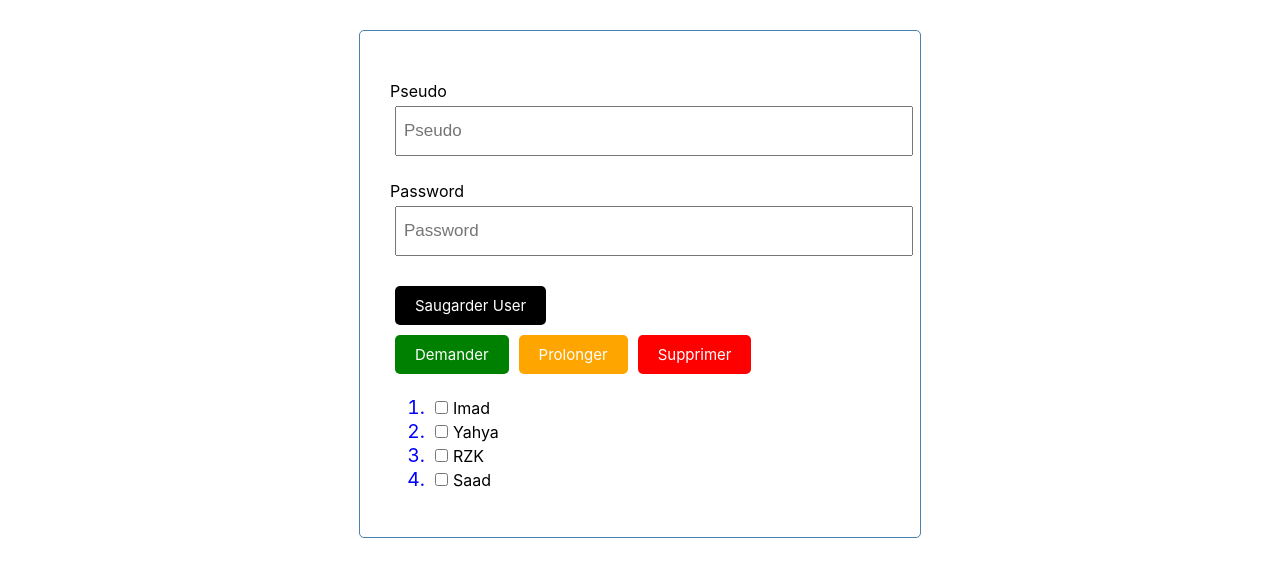
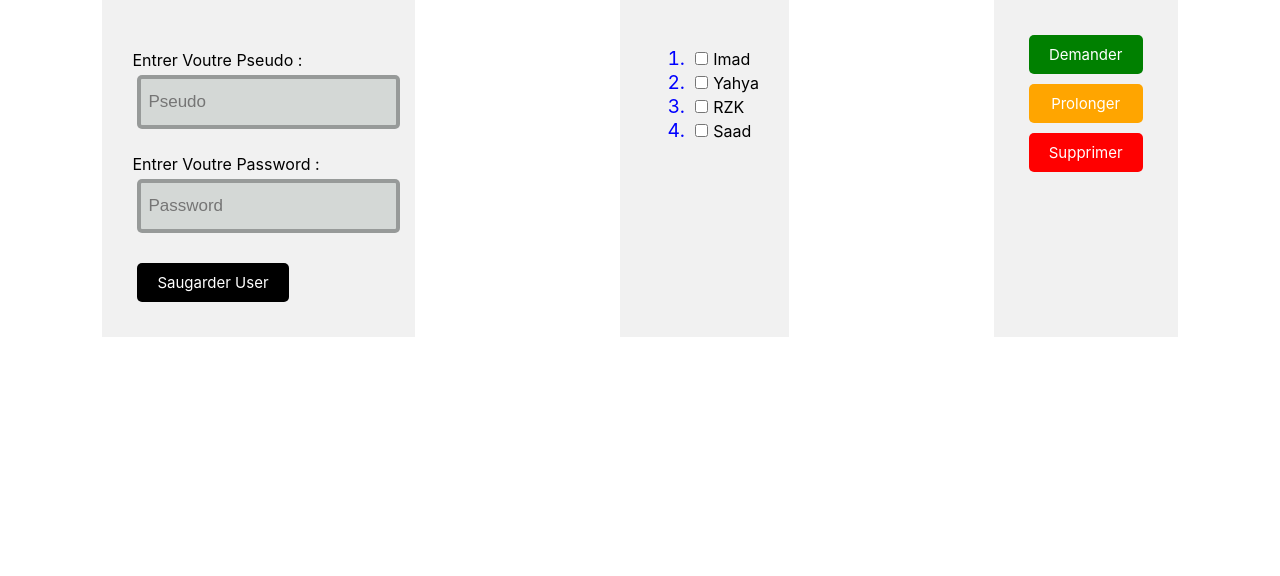
Before and after one commit to YahyaBen/tpjson, a React (Create React App) app: page / in a window 1280 px wide. Shown: the top 576 px of the page. Built offline with nearby package versions, Linux system fonts and the light colour scheme.

Commit message:
C'est fini

```diff
--- a/src/App.css
+++ /dev/null
@@ -1,35 +0,0 @@
-
-.App-logo {
-  height: 40vmin;
-  pointer-events: none;
-}
-
-@media (prefers-reduced-motion: no-preference) {
-  .App-logo {
-    animation: App-logo-spin infinite 20s linear;
-  }
-}
-
-.App-header {
-  background-color: #282c34;
-  min-height: 100vh;
-  display: flex;
-  flex-direction: column;
-  align-items: center;
-  justify-content: center;
-  font-size: calc(10px + 2vmin);
-  color: white;
-}
-
-.App-link {
-  color: #61dafb;
-}
-
-@keyframes App-logo-spin {
-  from {
-    transform: rotate(0deg);
-  }
-  to {
-    transform: rotate(360deg);
-  }
-}
--- a/src/App.js
+++ b/src/App.js
@@ -1,7 +1,6 @@
 import { useState, useEffect } from 'react'
 import Button from './components/Button.js'
 import Users from './components/Users.js'
-import './App.css';
 import Form from './components/Form.js';
 
 function App() {
@@ -91,23 +90,39 @@ else{
   setUsers([...newListe])
 }
 }
+// Ajouter un users
 const addUser = (user) => {
   const id = Math.max.apply(Math,users.map(function(A){return A.id}))+1
   const newUser={id,...user}
   setUsers([...users, newUser])
 }
 
+// Users Up
+const goUP = () => {
+  var A =users
+  A[u] = A.splice(1,1,A[u])[0]
+alert(A)
+
+}
+
+// Users down
+const goDown = (user) => {
+  const id = Math.max.apply(Math,users.map(function(A){return A.id}))+1
+  const newUser={id,...user}
+  setUsers([...users, newUser])
+}
   return (
-    <div>
-    <div className="App">
-
-      <div><Form onAdd={addUser}/></div>
-
+    <div className="flex-container">
+    <div className="Form"><Form onAdd={addUser}/></div>
+    <div className="List"><Users users={users} selectid={selectID} /></div>
+    <div className="Button">
       <Button color='Green' text='Demander' onClick={Demander} />
       <Button color='Orange' text='Prolonger' onClick={Prolonger} />
       <Button color='Red' text='Supprimer'  onClick={Supprimer}/>
-      <Users users={users} selectid={selectID} />
-    </div></div>
+      {/* <Button color='grey' text='Up'  onClick={goUP}/> // c'est fini */}
+      {/* <Button color='grey' text='SupprDownr'  onClick={goDown}/> */}
+    </div>
+    </div>
   );
 }
 
--- a/src/components/Form.js
+++ b/src/components/Form.js
@@ -6,7 +6,7 @@ const Form = ({onAdd}) => {
     const[password,setPassword]= useState('')
     const onSubmit = (e) => {
         e.preventDefault()
-        if(!pseudo && !password){
+        if(!pseudo || !password){
             alert('Rempliser les champs SVP ! ')
             return
         }
@@ -17,7 +17,7 @@ const Form = ({onAdd}) => {
         return (
             <form className='add-form' onSubmit={onSubmit}>
                 <div className='form-control'>
-                    <label> Pseudo </label>
+                    <label> Entrer Voutre Pseudo : </label>
                     <input
                     type='text'
                     placeholder='Pseudo'
@@ -26,7 +26,7 @@ const Form = ({onAdd}) => {
                     />
                 </div>
                 <div className='form-control'>
-                    <label> Password </label>
+                    <label> Entrer Voutre Password : </label>
                     <input
                     type='password'
                     placeholder='Password'
--- a/src/index.css
+++ b/src/index.css
@@ -31,14 +31,11 @@ code {
   cursor: pointer;
 
 }
-.App{
-  max-width: 500px;
-  margin: 30px auto;
-  overflow: auto;
-  min-height: 300px;
-  border: 1px solid steelblue;
+.flex-container > div {
   padding: 30px;
-  border-radius: 5px;
+  width: auto;
+  padding: 30px;
+  background-color: #f1f1f1;
 }
 .li {
   marker-start: initial;
@@ -93,3 +90,29 @@ footer {
   margin-top: 30px;
   text-align: center;
 }
+input[type=text] {
+  background-color: #3a544a28;
+  width: 95%;
+  border: 4px solid rgba(0, 0, 0, 0.282);
+  border-radius: 5px;
+  color: rgb(0, 0, 0);
+}
+input[type=password] {
+  background-color: #3a544a28;
+  width: 95%;
+  border: 4px solid rgba(0, 0, 0, 0.282);
+  border-radius: 5px;
+  color: rgb(0, 0, 0);
+}
+.flex-container {
+  display: flex;
+  flex-flow: wrap;
+  justify-content: space-around;
+  padding:0;
+  margin:0;
+  list-style:none;
+}
+.Button{
+  display: flex;
+  flex-direction: column;
+}
```
